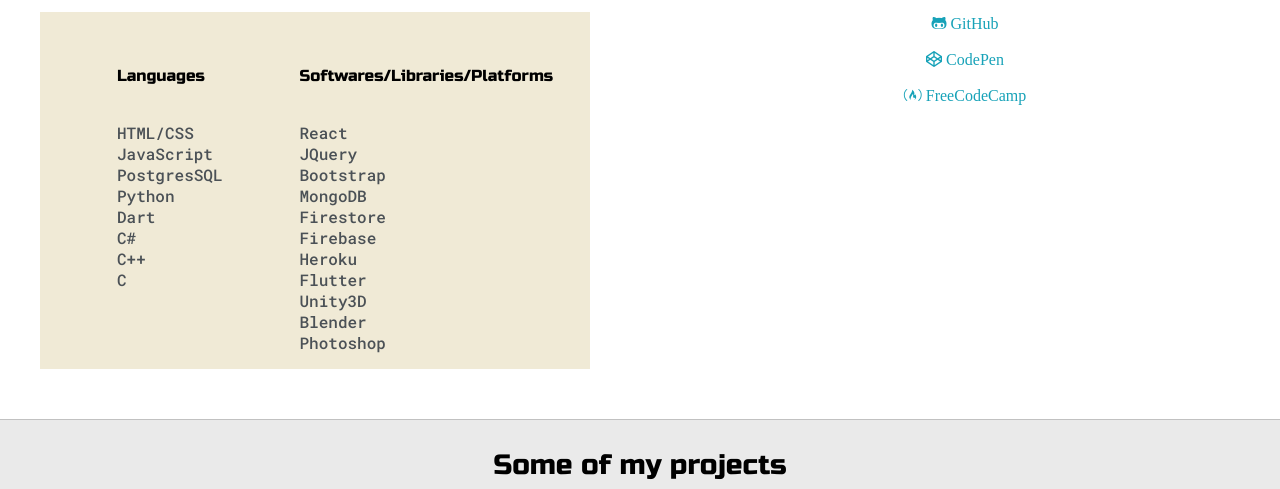
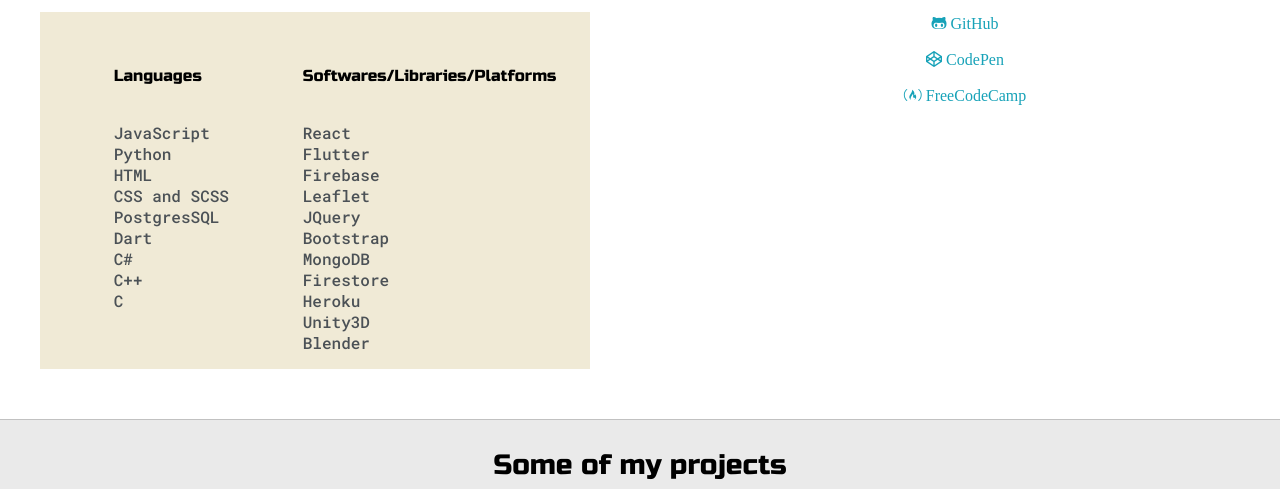
Before and after one commit to codeByVaibhav/codeByVaibhav.github.io, a plain HTML site: page index.html in a window 1280 px wide. Shown: the part 1136-1625 px from the top of the page. Drawn offline with Linux system fonts and the light colour scheme.

Commit message:
update profile

```diff
--- a/index.html
+++ b/index.html
@@ -104,10 +104,11 @@
                             <li>
                                 <h6>Languages</h6>
                             </li>
-                            <li>HTML/CSS</li>
                             <li>JavaScript</li>
+                            <li>Python</li>
+                            <li>HTML</li>
+                            <li>CSS and SCSS</li>
                             <li>PostgresSQL</li>
-                            <li>Python</li>
                             <li>Dart</li>
                             <li>C#</li>
                             <li>C++</li>
@@ -118,16 +119,16 @@
                                 <h6>Softwares/Libraries/Platforms</h6>
                             </li>
                             <li>React</li>
+                            <li>Flutter</li>
+                            <li>Firebase</li>
+                            <li>Leaflet</li>
                             <li>JQuery</li>
                             <li>Bootstrap</li>
                             <li>MongoDB</li>
                             <li>Firestore</li>
-                            <li>Firebase</li>
                             <li>Heroku</li>
-                            <li>Flutter</li>
                             <li>Unity3D</li>
                             <li>Blender</li>
-                            <li>Photoshop</li>
                         </ul>
 
                     </div>
```
